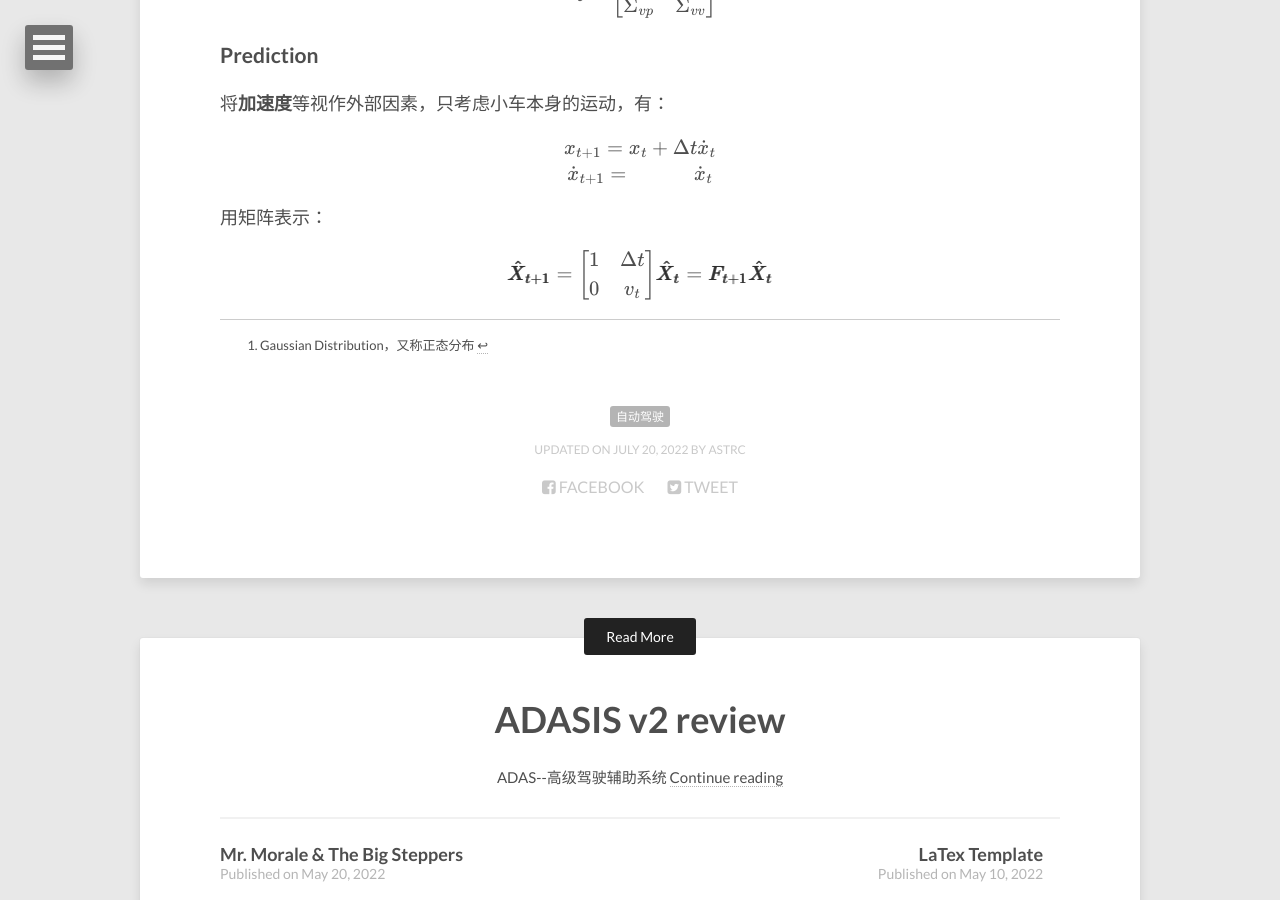
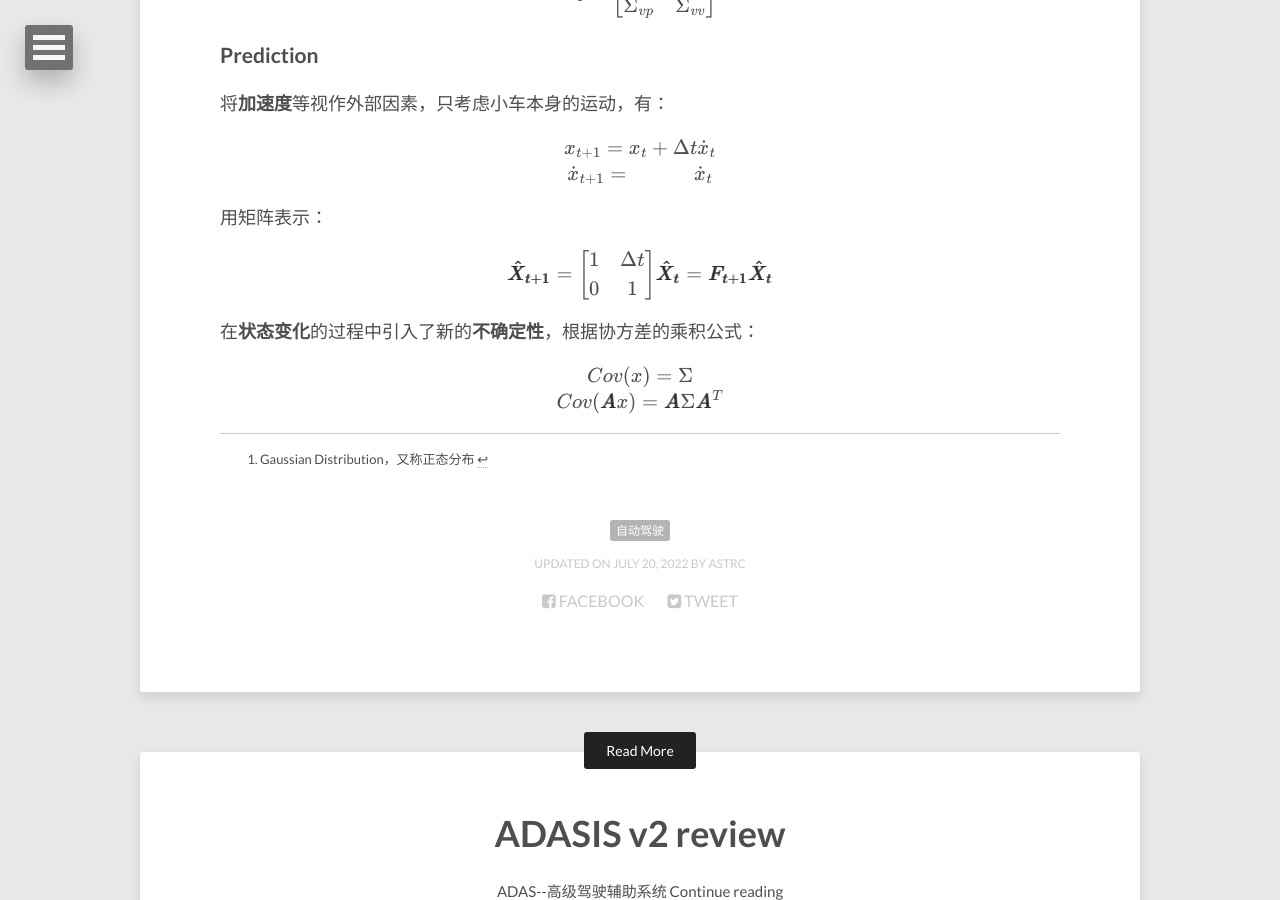
Before and after one commit to lucameng/lucameng.github.io, a Jekyll site: the page built from _posts/2022-07-20-Kalman-Filter.md, in a window 1280 px wide and 900 px high, scrolled down 3272 px. Built offline with Jekyll 4.4.1, drawn with Linux system fonts in a browser that asks for light colours; formulas are drawn with MathJax 3.

Commit message:
update KF

```diff
--- a/_posts/2022-07-20-Kalman-Filter.md
+++ b/_posts/2022-07-20-Kalman-Filter.md
@@ -183,8 +183,22 @@ $
 <center>
 $
 \pmb{\hat{X}_{t+1}}=\begin{bmatrix} 1 &\Delta t\\
-          0 &v_{t} \end{bmatrix} \pmb{\hat{X}_{t}} \\
+          0 & 1 \end{bmatrix} \pmb{\hat{X}_{t}}
           =\pmb{F_{t+1}} \pmb{\hat{X}_{t}}
+$
+</center>
+
+在**状态变化**的过程中引入了新的**不确定性**，根据协方差的乘积公式：
+
+<center>
+$
+Cov(x)=\Sigma
+$
+</center>
+
+<center>
+$
+Cov(\pmb{A}x)=\pmb{A}\Sigma\pmb{A}^T
 $
 </center>
 
```
